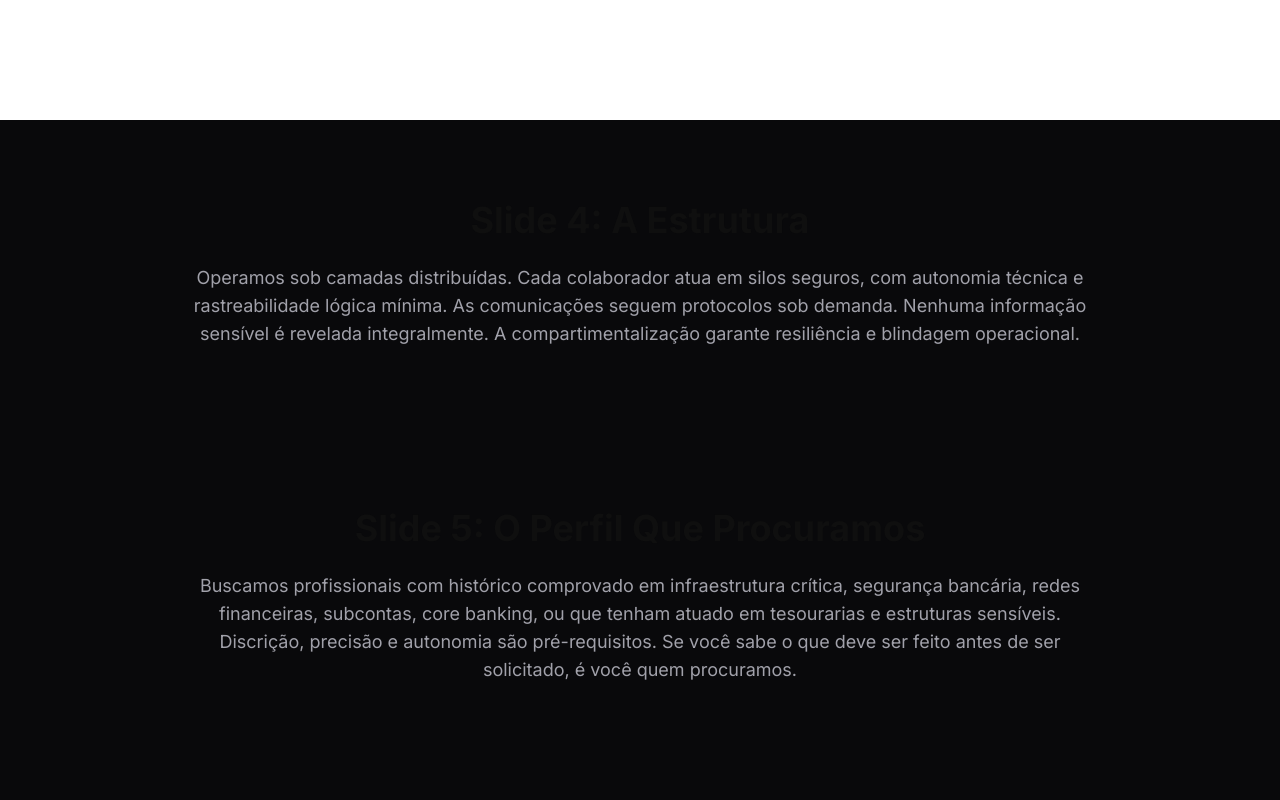
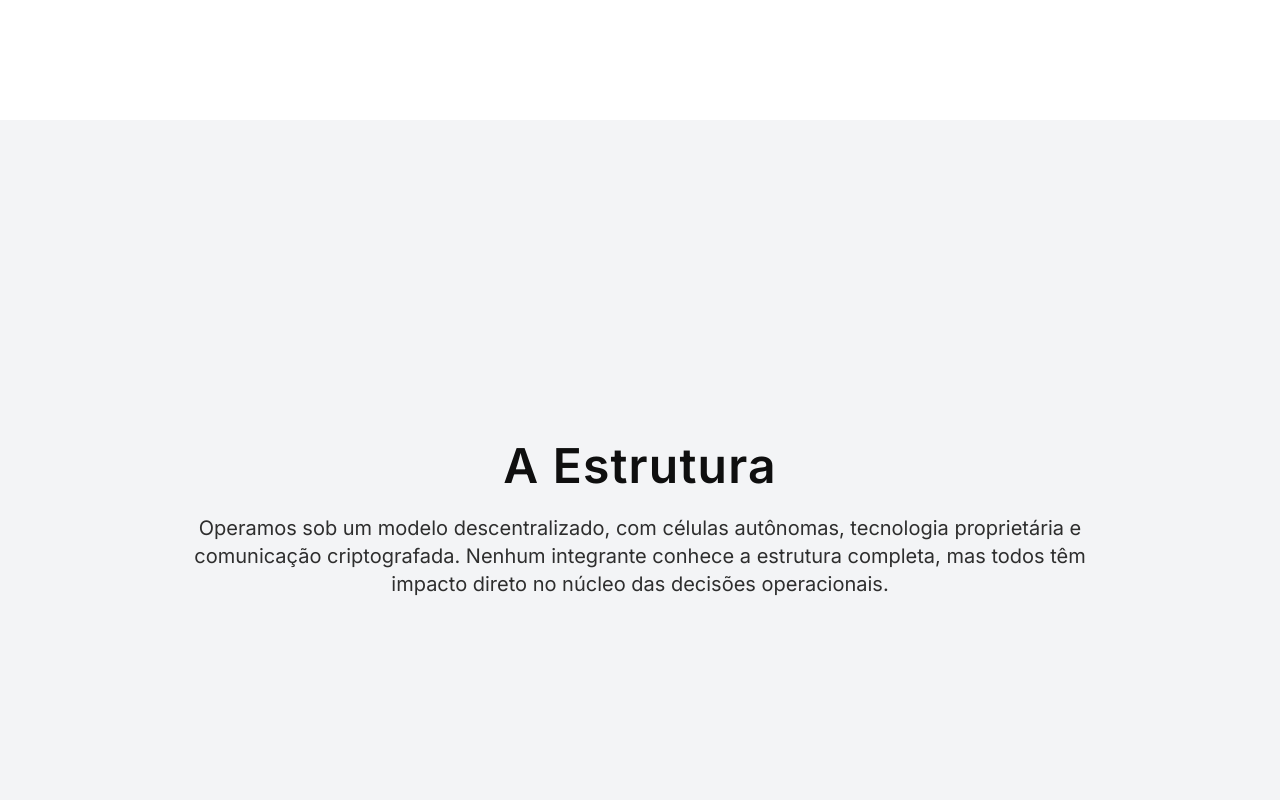
Before and after one commit to Fincorelabs/fincore-landing, a Next.js app: page / in a window 1280 px wide. Shown: the part 2280-3080 px from the top of the page. Built offline with nearby package versions, Linux system fonts and the light colour scheme.

Commit message:
Update AEstrutura.jsx

```diff
--- a/components/sections/AEstrutura.jsx
+++ b/components/sections/AEstrutura.jsx
@@ -1,30 +1,14 @@
 // components/sections/AEstrutura.jsx
-
-import { motion } from "framer-motion";
-
 export default function AEstrutura() {
   return (
-    <section className="py-20 px-6 bg-zinc-950 text-zinc-100">
-      <div className="max-w-4xl mx-auto space-y-6">
-        <motion.h2
-          className="text-3xl md:text-4xl font-bold text-center"
-          initial={{ opacity: 0, y: 20 }}
-          whileInView={{ opacity: 1, y: 0 }}
-          viewport={{ once: true }}
-          transition={{ duration: 0.6 }}
-        >
-          Slide 4: A Estrutura
-        </motion.h2>
-
-        <motion.p
-          className="text-zinc-400 text-lg text-center"
-          initial={{ opacity: 0 }}
-          whileInView={{ opacity: 1 }}
-          viewport={{ once: true }}
-          transition={{ delay: 0.3, duration: 0.6 }}
-        >
-          Operamos sob camadas distribuídas. Cada colaborador atua em silos seguros, com autonomia técnica e rastreabilidade lógica mínima. As comunicações seguem protocolos sob demanda. Nenhuma informação sensível é revelada integralmente. A compartimentalização garante resiliência e blindagem operacional.
-        </motion.p>
+    <section className="min-h-screen flex items-center justify-center bg-gray-100 text-gray-900 px-6 py-24">
+      <div className="max-w-4xl text-center">
+        <h2 className="text-3xl md:text-5xl font-semibold tracking-wide mb-6">A Estrutura</h2>
+        <p className="text-lg md:text-xl leading-relaxed text-gray-700">
+          Operamos sob um modelo descentralizado, com células autônomas, tecnologia proprietária e comunicação
+          criptografada. Nenhum integrante conhece a estrutura completa, mas todos têm impacto direto no núcleo das
+          decisões operacionais.
+        </p>
       </div>
     </section>
   );
```
